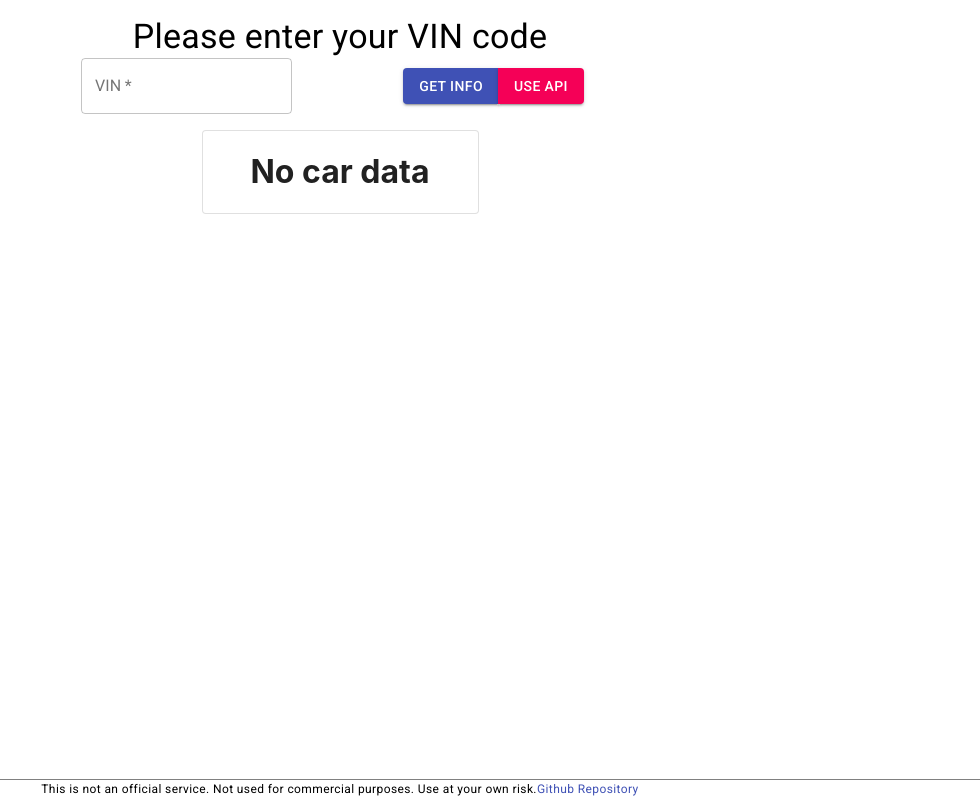
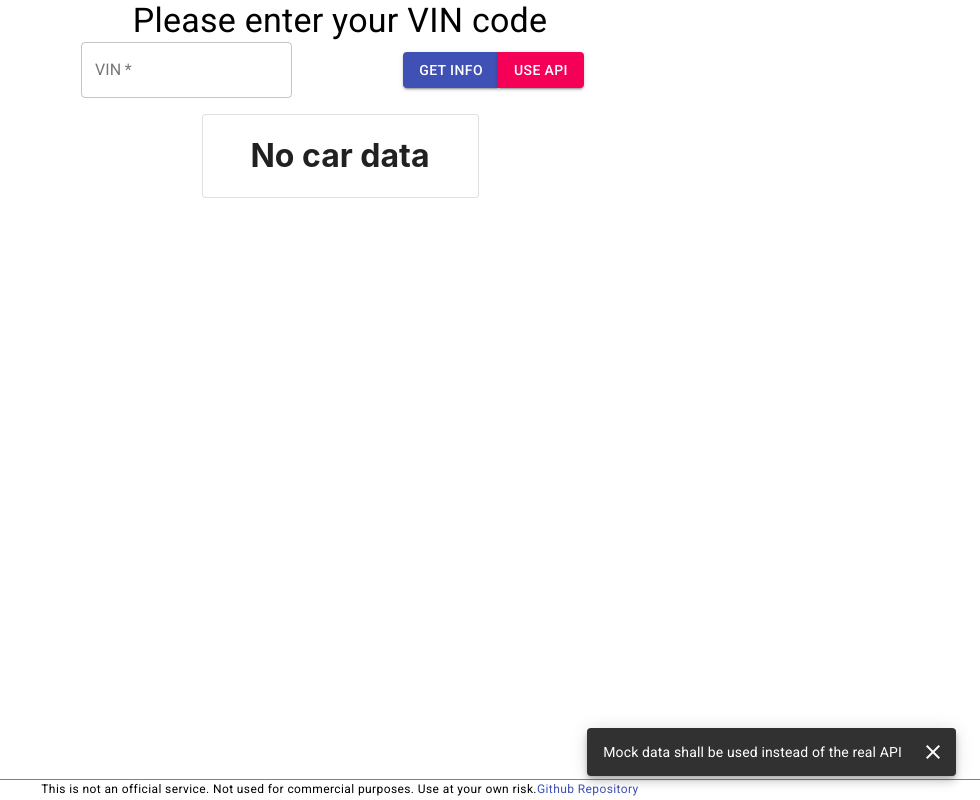
Before and after one commit to alfumit/renault-order-status, a React (Create React App) app: page / in a window 1280 px wide. Both pictures are taken after a click on the button "USE MOCK". Shown: the whole page, without its empty margins (300-1280 px from the left). Built offline with nearby package versions, Linux system fonts and the light colour scheme.

Commit message:
feat: added snackbar and messaging

```diff
--- a/src/App.tsx
+++ b/src/App.tsx
@@ -3,14 +3,17 @@ import './App.css';
 import Grid from '@material-ui/core/Grid';
 import { makeStyles } from '@material-ui/core/styles';
 
+import CarContext from './contexts/CarContext';
+import MessageContext from './contexts/MessageContext';
+
 import CarCard from './components/CarCard/CarCard';
 import VinInput from './components/VinInput/VinInput';
-import CarContext from './contexts/CarContext';
 import Footer from './components/Footer/Footer';
+import RosSnackbar from './components/RosSnackbar/RosSnackbar';
 
 const useStyles = makeStyles({
   vinHeader: {
-    padding: '1rem 0',
+    padding: '0 0 1rem',
   },
 });
 
@@ -18,12 +21,19 @@ function App() {
   const [carData, setCarData] = useState({});
   const [loading, setLoading] = useState(false);
   const [useMock, setUseMock] = useState(false);
+  const [openMessage, setOpenMessage] = useState(false);
+  const [messageValue, setMessageValue] = useState('');
   const carContextValue = {
     loading, carData, useMock, setCarData, setLoading, setUseMock,
   };
+  const messageContextValue = {
+    open: openMessage, message: messageValue, setOpen: setOpenMessage, setMessage: setMessageValue,
+  };
+
   const classes = useStyles();
 
   return (
+    <MessageContext.Provider value={messageContextValue}>
       <CarContext.Provider value={carContextValue as any}>
         <div className="App">
           <Grid container className={classes.vinHeader} alignContent="center" justify="center">
@@ -34,7 +44,9 @@ function App() {
           </Grid>
         </div>
         <Footer />
+        <RosSnackbar />
       </CarContext.Provider>
+    </MessageContext.Provider>
   );
 }
 
--- a/src/components/CarCard/CarCard.tsx
+++ b/src/components/CarCard/CarCard.tsx
@@ -10,6 +10,7 @@ import { CircularProgress, Grid } from '@material-ui/core';
 import CarImage from './CarImage/CarImage';
 import CarContext from '../../contexts/CarContext';
 import CarStatus from './CarStatus/CarStatus';
+import MessageContext from '../../contexts/MessageContext';
 
 const useStyles = makeStyles({
   root: {
@@ -31,7 +32,12 @@ const useStyles = makeStyles({
 export default function CarCard() {
   const classes = useStyles();
   const { carData, loading } = useContext(CarContext);
-  console.log('carData', carData);
+  const { setOpen, setMessage } = useContext(MessageContext);
+
+  const telegramBotSubscribe = () => {
+    setOpen(true);
+    setMessage('Telegram bot is not available yet');
+  };
 
   return (
     <Card className={classes.root} variant="outlined">
@@ -85,7 +91,9 @@ export default function CarCard() {
       {!loading && !carData.length && <h1>No car data</h1>}
       {!loading && carData.length && (
       <CardActions>
-        <Button size="small" style={{ margin: '0 auto' }} variant="outlined">Subscribe to telegram bot</Button>
+        <Button size="small" style={{ margin: '0 auto' }} variant="outlined" onClick={telegramBotSubscribe}>
+          Subscribe to telegram bot
+        </Button>
       </CardActions>
       )}
     </Card>
--- /dev/null
+++ b/src/components/RosSnackbar/RosSnackbar.tsx
@@ -0,0 +1,46 @@
+import React, { useContext } from 'react';
+import { Icon, IconButton, Snackbar } from '@material-ui/core';
+import { makeStyles } from '@material-ui/core/styles';
+import MessageContext from '../../contexts/MessageContext';
+
+const useStyles = makeStyles({
+  root: {
+    opacity: 1,
+  },
+});
+
+const RosSanckbar = (props: any) => {
+  const { open = true, message = 'Default message', setOpen } = useContext(MessageContext);
+  const classes = useStyles();
+
+  const handleClose = (event: React.SyntheticEvent | React.MouseEvent, reason?: string) => {
+    if (reason === 'clickaway') {
+      return;
+    }
+
+    setOpen(false);
+  };
+
+  return (
+    <div>
+      <Snackbar
+        className={classes.root}
+        anchorOrigin={{
+          vertical: 'bottom',
+          horizontal: 'right',
+        }}
+        open={open}
+        onClose={handleClose}
+        autoHideDuration={3000}
+        message={message}
+        action={(
+          <IconButton size="small" aria-label="close" color="inherit" onClick={handleClose}>
+            <Icon>close</Icon>
+          </IconButton>
+          )}
+      />
+    </div>
+  );
+};
+
+export default RosSanckbar;
--- a/src/components/VinInput/VinInput.tsx
+++ b/src/components/VinInput/VinInput.tsx
@@ -6,6 +6,7 @@ import { makeStyles } from '@material-ui/core/styles';
 
 import CarContext from '../../contexts/CarContext';
 import { getAllData } from '../../services/carsApi';
+import MessageContext from '../../contexts/MessageContext';
 
 const useStyles = makeStyles((theme: Theme) => ({
   header: {
@@ -29,9 +30,12 @@ const useStyles = makeStyles((theme: Theme) => ({
 const VinInput: React.FC = () => {
   const [vin, setVin] = useState('');
   const [requestError, setRequestError] = useState(false);
+
   const {
     setCarData, setLoading, useMock, setUseMock,
   } = useContext(CarContext);
+  const { setOpen, setMessage } = useContext(MessageContext);
+
   const classes = useStyles();
 
   const vinHandler = (vinFieldValue: string) => {
@@ -50,6 +54,8 @@ const VinInput: React.FC = () => {
         })
         .catch(() => {
           setRequestError(true);
+          setOpen(true);
+          setMessage('Please, check your VIN. Request error occurred');
         })
         .finally(() => setLoading(false));
     } else {
@@ -57,7 +63,16 @@ const VinInput: React.FC = () => {
     }
   };
 
-  const toggleMockData = () => setUseMock(!useMock);
+  const toggleMockData = () => {
+    setUseMock(!useMock);
+    setOpen(true);
+
+    if (useMock) {
+      setMessage('Real API data will be used');
+    } else {
+      setMessage('Mock data shall be used instead of the real API');
+    }
+  };
 
   return (
     <div className={classes.root}>
--- /dev/null
+++ b/src/contexts/MessageContext.ts
@@ -0,0 +1,17 @@
+import React from 'react';
+
+interface Message {
+  open: boolean,
+  message: string,
+  setOpen: Function,
+  setMessage: Function,
+}
+
+const MessageContext = React.createContext<Message>({
+  open: false,
+  message: 'Oops! Something happened',
+  setOpen: () => {},
+  setMessage: () => {},
+});
+
+export default MessageContext;
```
Lines whose indentation alone changed are shown as unchanged.
